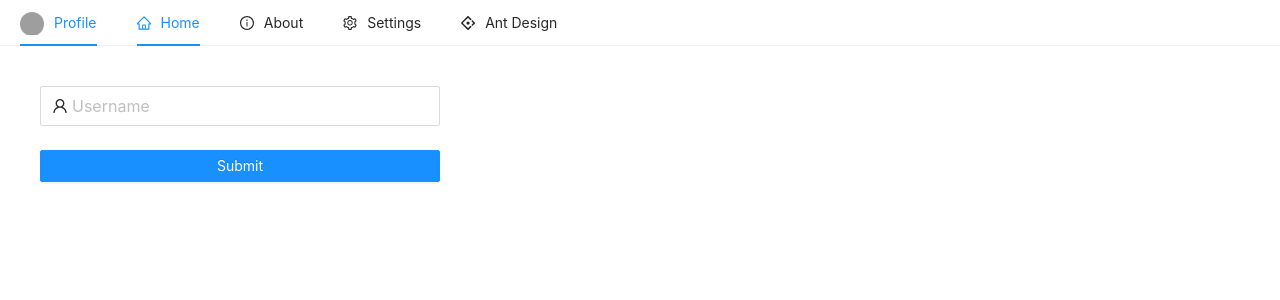
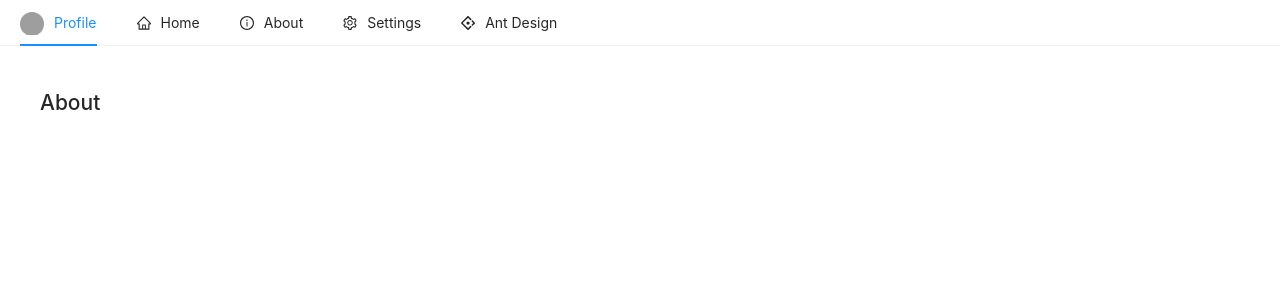
Before and after one commit to francisco-rangel/antdesign, a React (Create React App) app: page /about in a window 1280 px wide. Shown: the top 300 px of the page. Built offline with nearby package versions, Linux system fonts and the light colour scheme; grey boxes are pictures that could not be loaded.

Commit message:
Agregando rutas a otras pantallas con un titulo

```diff
--- a/src/App.js
+++ b/src/App.js
@@ -1,9 +1,18 @@
+import { Route } from 'wouter'
 import Home from './pages/Home';
+import About from './pages/About';
+import Profile from './pages/Profile'
+import Header from './components/Header';
 
 function App() {
   return (
     <div>
-      <Home/>
+      <section>
+      <Header/>
+      <Route path="/" component={Home}/>
+      <Route path="/profile" component={Profile}/>
+      <Route path="/about" component={About}/>
+      </section>
     </div>
   );
 }
--- a/src/components/Header.js
+++ b/src/components/Header.js
@@ -1,4 +1,5 @@
 import { useState } from 'react';
+import { Link } from 'wouter';
 import { Menu, Avatar, Image } from 'antd';
 import { HomeOutlined,
   AntDesignOutlined,
@@ -8,7 +9,7 @@ import { HomeOutlined,
 const { SubMenu } = Menu;
 
 const Header = () => {
-  const [mail, setMail] = useState('mail')
+  const [current, setCurrent] = useState('')
 
   const handleClick = evt => {
     console.log('Click', evt)
@@ -16,15 +17,15 @@ const Header = () => {
 
   return (
     <div>
-      <Menu onClick={handleClick} selectedKeys={[mail]} mode="horizontal">
+      <Menu onClick={handleClick} selectedKeys={[current]} mode="horizontal">
         <Menu.Item key="profile" icon={<Avatar size="small" src={<Image src="https://aiptcomics.com/wp-content/uploads/2019/12/BATMAN_Cv86-1.jpg" style={{ width: 30 }} />} />}>
-          Profile
+          <Link to="/profile">Profile</Link>
         </Menu.Item>
-        <Menu.Item key="mail" icon={<HomeOutlined />}>
-          Home
+        <Menu.Item key="home" icon={<HomeOutlined />}>
+        <Link to="/">Home</Link>
         </Menu.Item>
         <Menu.Item key="about" icon={<InfoCircleOutlined />}>
-          About
+          <Link to="/about">About</Link>
         </Menu.Item>
         <SubMenu key="SubMenu" icon={<SettingOutlined />} title="Settings">
           <Menu.ItemGroup title="Profile">
--- /dev/null
+++ b/src/pages/About.js
@@ -0,0 +1,11 @@
+import React from 'react'
+
+const About = () => {
+  return (
+    <div className="content">
+      <h2>About</h2>
+    </div>
+  )
+}
+
+export default About
--- a/src/pages/Home.js
+++ b/src/pages/Home.js
@@ -1,11 +1,9 @@
 import FormTodo from '../components/FormTodo';
-import Header from '../components/Header';
 import './style.css'
 
 const Home = () => {
   return (
     <div>
-      <Header/>
       <div className="content">
         <FormTodo/>
       </div>
--- /dev/null
+++ b/src/pages/Profile.js
@@ -0,0 +1,11 @@
+import React from 'react'
+
+const Profile = () => {
+  return (
+    <div className="content">
+      <h2>Profile</h2>
+    </div>
+  )
+}
+
+export default Profile
```
